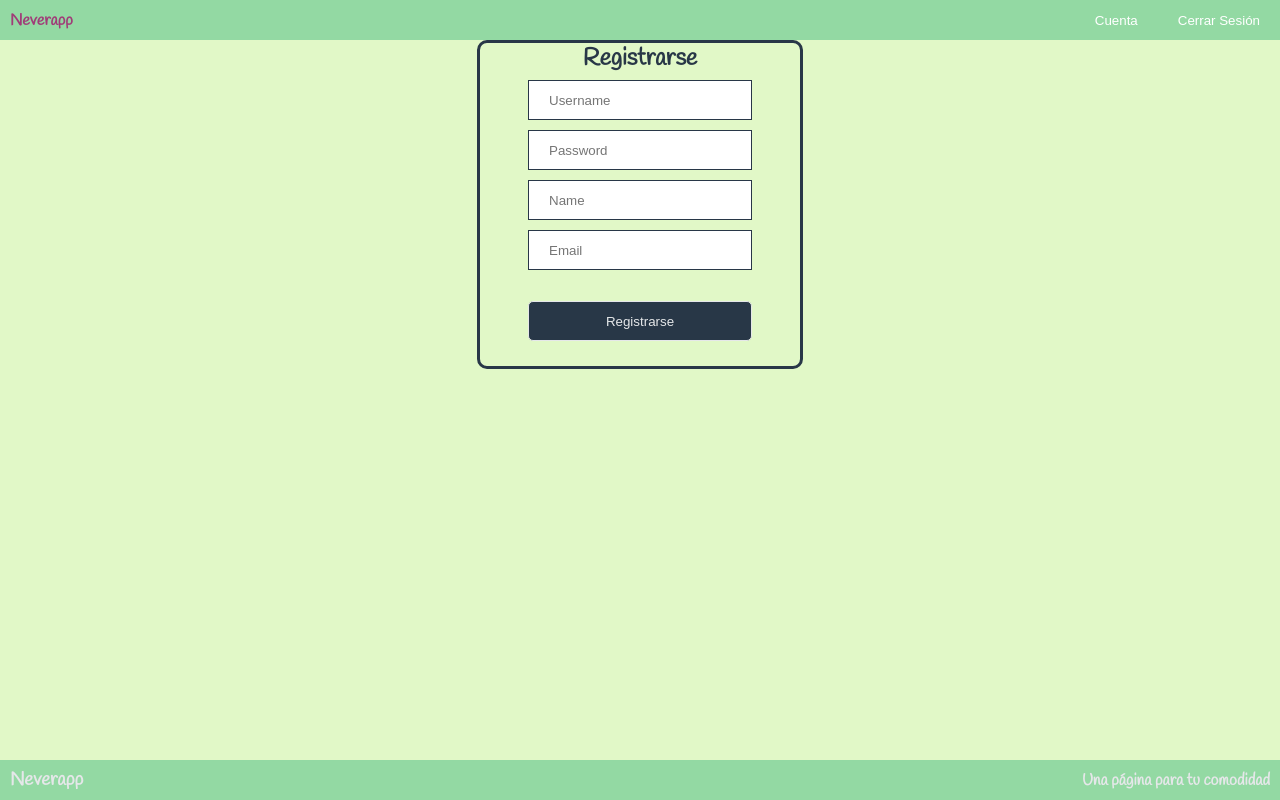
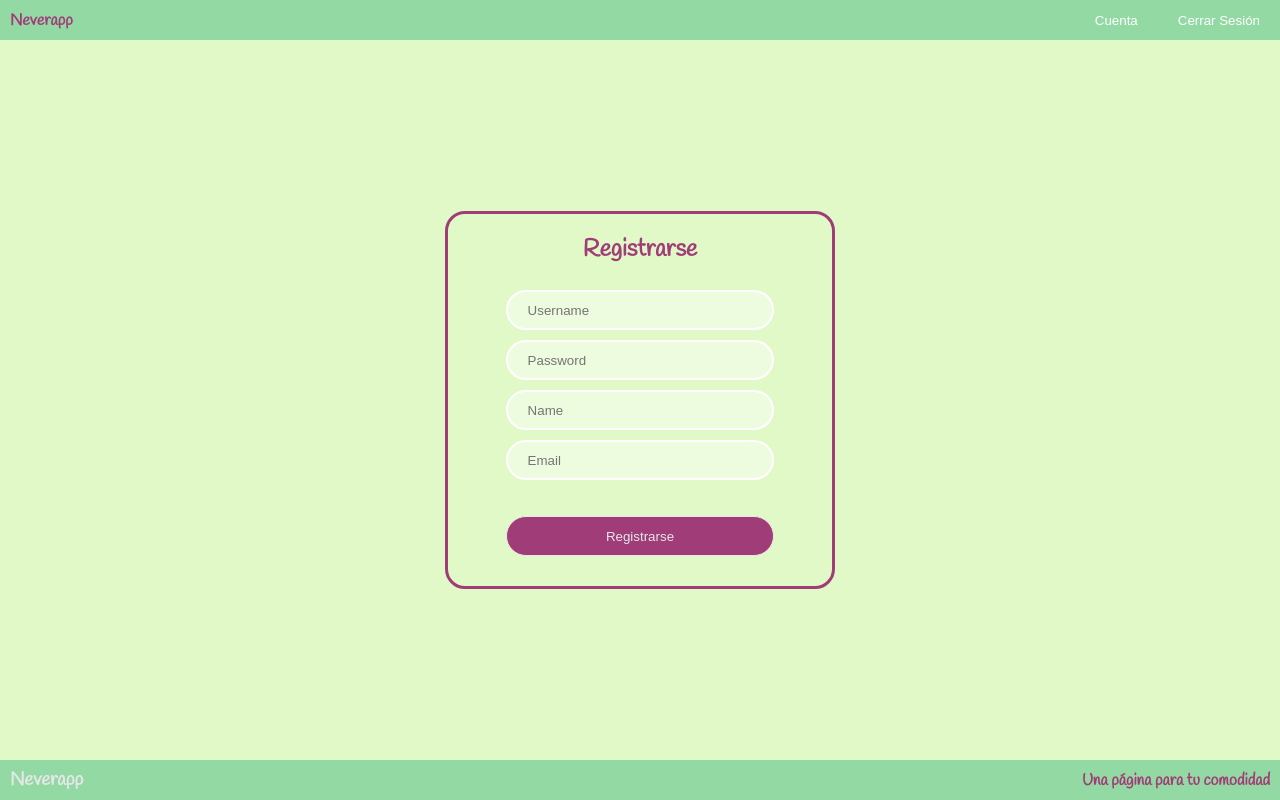
Before and after one commit to lipasofra/misionTic-NeverApp, a Vue app in the folder neverapp_fe/: page /user/signUp in a window 1280 px wide. Built offline with nearby package versions, Linux system fonts and the light colour scheme; sample sign-in values are in the browser's storage.

Commit message:
pags de login y signup estilos listos

```diff
--- a/neverapp_fe/src/App.vue
+++ b/neverapp_fe/src/App.vue
@@ -117,19 +117,12 @@ export default {
 
 <style>
 
-  *{
+  .app{
     margin: 0;
     padding: 0;
 
   }
 
-
-  .main-component{
-    min-height: 90vh;
-    margin: 0%;
-    padding: 0%;
-    background: rgba(205, 243, 162, 0.6);
-  }
 
   .header{
     margin: 0%;
@@ -208,6 +201,7 @@ export default {
 
   .footer h4{
     padding-right: 10px;
+    color:#A03C78;
   }
 
 </style>
--- a/neverapp_fe/src/components/Home.vue
+++ b/neverapp_fe/src/components/Home.vue
@@ -38,7 +38,7 @@ export default {
 <style>
     .buscador {
         background-color:rgba(205, 243, 162, 0.6) ;
-        padding-top: 50px;
+        padding: 0%;
         height: 83vh;
         width: 100%;
 
--- a/neverapp_fe/src/components/LogIn.vue
+++ b/neverapp_fe/src/components/LogIn.vue
@@ -65,12 +65,13 @@ methods: {
         justify-content: center;
         align-items: center;
         background-color:rgba(205, 243, 162, 0.6) ;
+        min-height: 90vh;
     }
 
     .container_logIn_user {
         border: 3px solid #A03C78;
         border-radius: 20px;
-    width: 25%;
+        width: 30%;
         height: 70%;
         display: flex;
         flex-direction: column;
--- a/neverapp_fe/src/components/SignUp.vue
+++ b/neverapp_fe/src/components/SignUp.vue
@@ -84,22 +84,22 @@ export default {
 <style>
 
     .signUp_user{
-        margin: 0;
+         margin: 0;
         padding: 0%;
         height: 100%;
         width: 100%;
-
         display: flex;
         justify-content: center;
         align-items: center;
+        background-color:rgba(205, 243, 162, 0.6) ;
+        min-height: 90vh;
     }
 
     .container_signUp_user {
-        border: 3px solid  #283747;
-        border-radius: 10px;
-        width: 25%;
-        height: 60%;
-
+        border: 3px solid #A03C78;
+        border-radius: 20px;
+        width: 30%;
+        height: 70%;
         display: flex;
         flex-direction: column;
         justify-content: center;
@@ -107,8 +107,7 @@ export default {
     }
 
     .signUp_user h2{
-        color: #283747;
-
+       color: #A03C78;
     }
 
     .signUp_user form{
@@ -119,31 +118,33 @@ export default {
     .signUp_user input{
         height: 40px;
         width: 100%;
-
         box-sizing: border-box;
         padding: 10px 20px;
         margin: 5px 0;
-
-        border: 1px solid #283747;
+        border: 1px solid #A03C78;
+        background: rgba(255, 255, 255, 0.4);
+        border: 2px solid white;
+        padding-bottom: 10px;
+        border-radius: 25px;
+        color: white;
     }
 
     .signUp_user button{
         width: 100%;
         height: 40px;
-
         color: #E5E7E9;
-        background: #283747;
+        background: #A03C78;
         border: 1px solid #E5E7E9;
-
-        border-radius: 5px;
-        padding: 10px 25px;
-        margin: 5px 0 25px 0;
+        border-radius: 25px;
+        padding: 0px 25px;
+        margin: 10px 0;
+        margin-bottom: 30px;
     }
 
     .signUp_user button:hover{
         color: #E5E7E9;
-        background: crimson;
         border: 1px solid #283747;
+        cursor: pointer;
     }
 
 </style>
```
Lines whose indentation alone changed are shown as unchanged.
